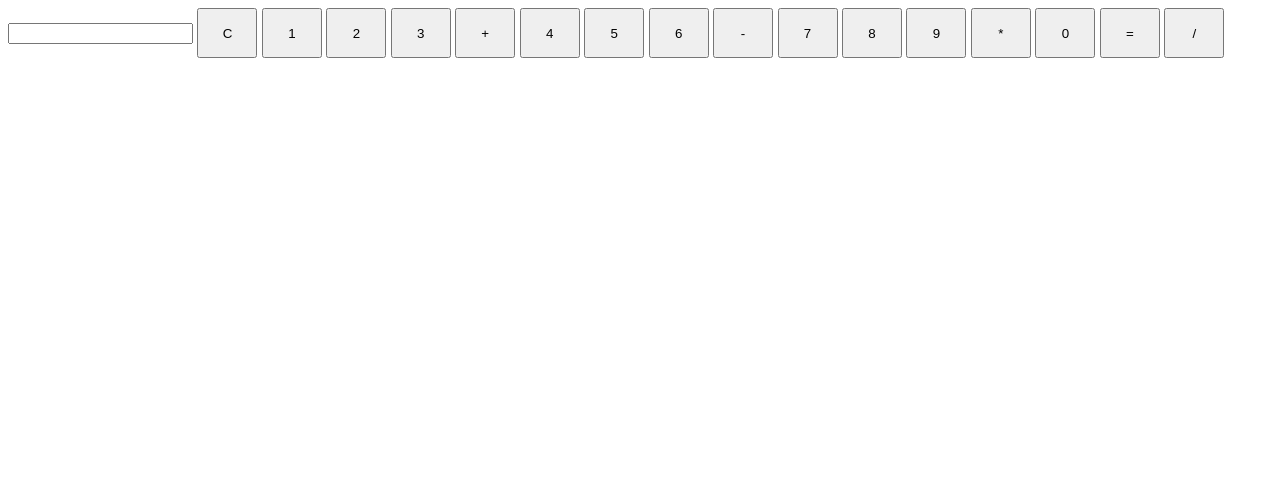
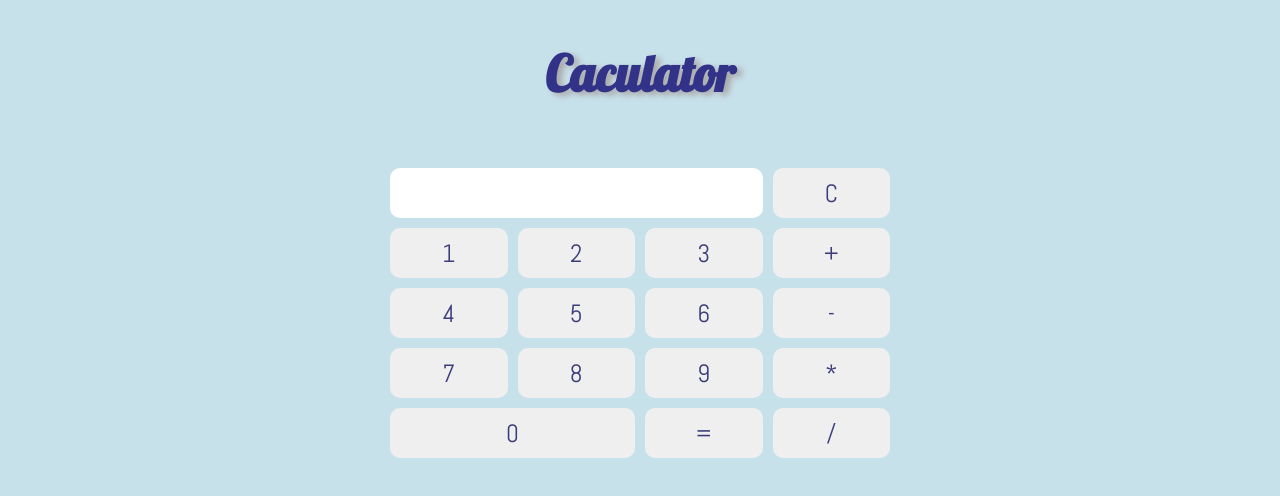
Before and after one commit to Jeje01/calculator_Vanilla_JS, a plain HTML site: page index.html in a window 1280 px wide. Drawn offline with Linux system fonts and the light colour scheme.

Commit message:
Set structures and designed
Created calculator structure with grid and designed a bit.

```diff
--- a/index.html
+++ b/index.html
@@ -8,34 +8,27 @@
   </head>
 
   <body>
+    <div class="title"><h1>Caculator</h1></div>
+    <div class="cal">
       <div id="wrapper">
-      <!-- <div class="row"> -->
           <input type="number" class="num" />
-        <button class="cBtn">C</button>
-      <!-- </div> -->
-      <!-- <div class="row"> -->
+          <button class="cBtn clear">C</button>
           <button class="one">1</button>
           <button class="two">2</button>
           <button class="three">3</button>
-        <button class="plusBtn">+</button>
-      <!-- </div> -->
-      <!-- <div class="row"> -->
+          <button class="plusBtn op">+</button>
           <button class="four">4</button>
           <button class="five">5</button>
           <button class="six">6</button>
-        <button class="minusBtn">-</button>
-      <!-- </div> -->
-      <!-- <div class="row"> -->
+          <button class="minusBtn op">-</button>
           <button class="seven">7</button>
           <button class="eight">8</button>
           <button class="nine">9</button>
-        <button class="proBtn">*</button>
-      <!-- </div> -->
-      <!-- <div class="row"> -->
+          <button class="proBtn op">*</button>
           <button class="zero">0</button>
           <button class="equalBtn">=</button>
-        <button class="divBtn">/</button>
-      <!-- </div> -->
+          <button class="divBtn op">/</button>
+      </div>
     </div>
     <script src="src/index.js"></script>
   </body>
--- a/src/styles.css
+++ b/src/styles.css
@@ -1,8 +1,67 @@
+@import url('https://fonts.googleapis.com/css?family=Abel|Lobster&display=swap');
 body {
-    font-family: sans-serif;
+    font-family: 'Lobster', cursive;
+    background-color: rgb(199, 225, 235);
   }
+.title{
+  display: flex;
+  justify-content: center;
+  font-size: 25px;
+  color: rgb(50, 50, 137);
+  text-shadow: 5px 3px 6px rgb(169, 167, 167);
+
+}
+
+.cal{
+  display: flex;
+  justify-content: center;
+  margin-top: 30px;
+}
+
+input{
+  border-radius: 10px;
+  border: 0px;
+}
 
 button{
-  width: 60px;
   height:50px;
+  border-radius: 10px;
+  border: 0px;
+  font-size: 25px;
+  font-weight: 500;
+  color: rgb(60, 60, 125);
+  font-family: 'Abel', sans-serif;
+  transition: 0.1s ease-in-out;
 }
+
+#wrapper{
+  display: grid;
+  grid-template-columns: repeat(4, 1fr);
+  grid-template-rows: repeat(5, 1fr);
+  width: 80%;
+  grid-row-gap: 10px;
+  grid-column-gap: 10px;
+}
+
+.num{
+  grid-column: 1/4;
+  grid-row: 1;
+}
+
+.zero{
+  grid-column: 1/3;
+  grid-row:5;
+}
+
+button:active{
+  color: white;
+  background-color: rgb(160, 160, 160);
+}
+
+
+
+@media screen and (min-width: 600px){
+  #wrapper{
+    width: 500px;
+  }
+}
```
Lines whose indentation alone changed are shown as unchanged.
